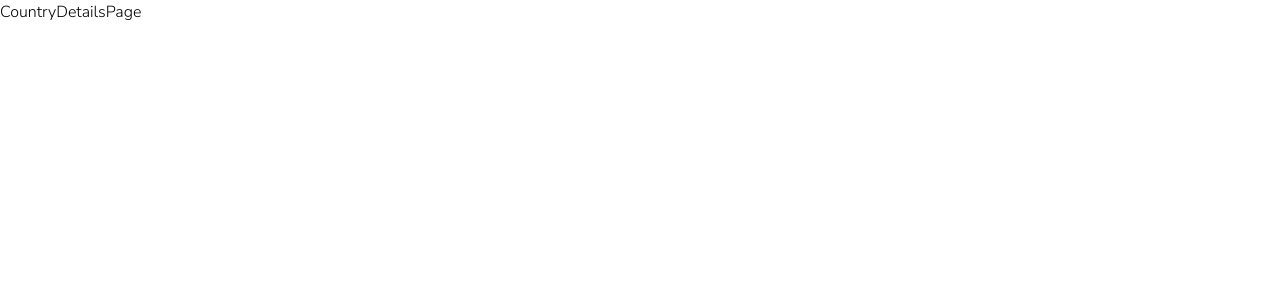
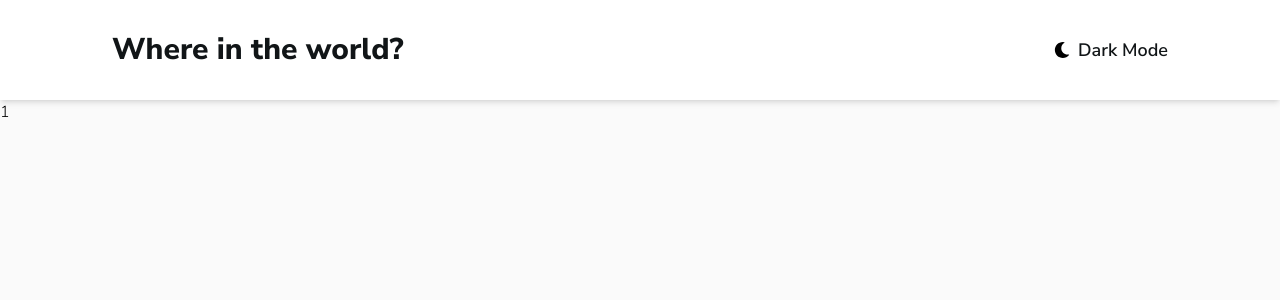
Before and after one commit to C-Gonzalo/countries-info, a React (Vite) app: page /country-details/1 in a window 1280 px wide. Shown: the top 300 px of the page. Built offline with nearby package versions, Linux system fonts and the light colour scheme; no server answers.

Commit message:
Service to get a country by exact name, to get the exact result

```diff
--- a/api/services/countries.service.js
+++ b/api/services/countries.service.js
@@ -41,3 +41,15 @@ export const getCountryByName = async (name) => {
     console.log(error);
   }
 };
+
+export const getCountryByExactName = async (name) => {
+  try {
+    const response = await fetch(`https://restcountries.com/v3.1/name/${name}?fullText=true`);
+
+    const data = await response.json();
+
+    return data;
+  } catch (error) {
+    console.log(error);
+  }
+};
--- a/src/pages/CountryDetailsPage.jsx
+++ b/src/pages/CountryDetailsPage.jsx
@@ -1,7 +1,28 @@
+import { useEffect, useState } from 'react';
+import { useParams } from 'react-router-dom';
+import { getCountryByExactName } from '../../api/services/countries.service';
+import Header from '../components/Header';
+
 const CountryDetailsPage = () => {
+  const [country, setCountry] = useState({});
+
+  const { name } = useParams();
+
+  useEffect(() => {
+    obtainCountry();
+  }, []);
+
+  const obtainCountry = async () => {
+    const obtainedCountry = await getCountryByExactName(name);
+
+    console.log(obtainedCountry);
+    setCountry(obtainedCountry);
+  };
+
   return (
-    <div>
-      <div>CountryDetailsPage</div>
+    <div className="light-mode-bg h-screen">
+      <Header />
+      <p>{name}</p>
     </div>
   );
 };
```
